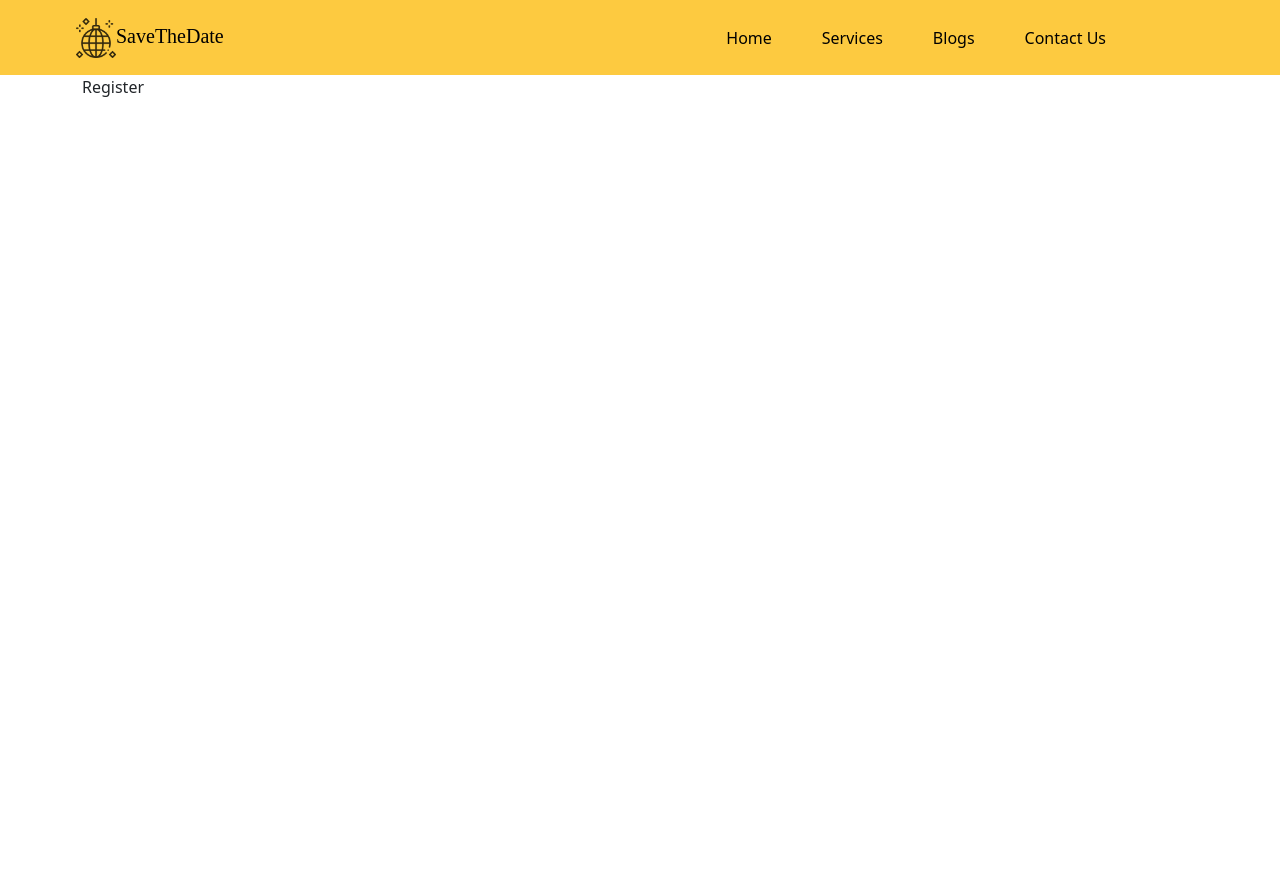
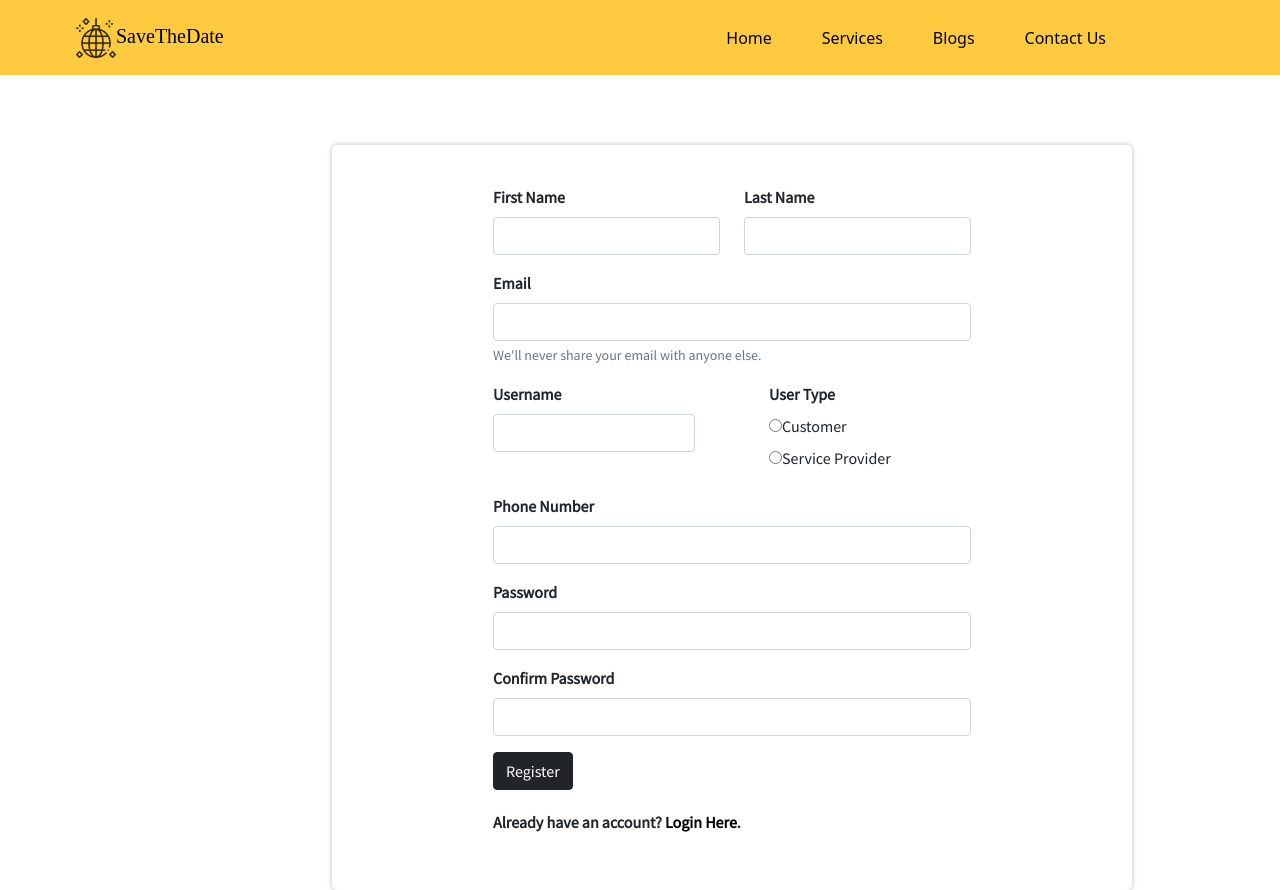
Before and after one commit to saleheenshafiq9/SaveTheDate, a React (Create React App) app in the folder save-the-date/save-the-date/: page /register in a window 1280 px wide. Before the commit the page ends 800 px from the top, so only its background shows below. Built offline with nearby package versions, Linux system fonts and the light colour scheme; a web font is replaced by a local one.

Commit message:
register UI done

```diff
--- a/save-the-date/save-the-date/package.json
+++ b/save-the-date/save-the-date/package.json
@@ -16,10 +16,13 @@
     "react": "^18.0.0",
     "react-dom": "^18.0.0",
     "react-icons": "^4.3.1",
+    "react-phone-number-input": "^3.1.50",
+    "react-redux": "^8.0.0",
     "react-router": "^6.3.0",
     "react-router-dom": "^6.3.0",
     "react-scripts": "5.0.0",
     "reactstrap": "^9.0.1",
+    "redux": "^4.1.2",
     "web-vitals": "^2.1.4"
   },
   "scripts": {
--- a/save-the-date/save-the-date/src/Components/Login/Login.css
+++ b/save-the-date/save-the-date/src/Components/Login/Login.css
@@ -17,6 +17,28 @@
   margin-left: 450px;
 }
 
+#box-reg {
+  background-color: #fff;
+  background-position: center;
+  background-size: cover;
+  display: flex;
+  justify-content: center;
+  align-items: center;
+  margin-top: 70px;
+  box-sizing: border-box;
+  font-family: "Source Sans Pro", sans-serif;
+  width: 800px;
+  min-height: 400px;
+  background: #fff;
+  border-radius: 5px;
+  box-shadow: 0 0 5px rgba(0, 0, 0, 0.3);
+  padding: 40px 30px;
+  margin-left: 250px;
+}
+.typechoose {
+  margin-left: 50px;
+}
+
 .register-text {
   font-weight: 600;
   margin-top: 20px;
@@ -31,3 +53,7 @@
   text-decoration: none;
   color: #ce6c47;
 }
+
+.nav-link:active {
+  background-color: #ce6c47;
+}
--- a/save-the-date/save-the-date/src/Components/Login/Login.js
+++ b/save-the-date/save-the-date/src/Components/Login/Login.js
@@ -2,20 +2,60 @@ import React, { Component } from "react";
 import { Formik } from "formik";
 import "./Login.css";
 import { Link } from "react-router-dom";
+import Register from "./Register";
 
 class Login extends Component {
   render() {
     return (
       <div>
+        <ul
+          className="nav nav-pills justify-content-center"
+          id="pills-tab"
+          role="tablist"
+        >
+          <li className="nav-item">
+            <a
+              className="nav-link active"
+              id="pills-home-tab"
+              data-toggle="pill"
+              href="#pills-home"
+              role="tab"
+              aria-controls="pills-home"
+              aria-selected="true"
+            >
+              Login
+            </a>
+          </li>
+          <li className="nav-item">
+            <a
+              className="nav-link"
+              id="pills-profile-tab"
+              data-toggle="pill"
+              href="#pills-profile"
+              role="tab"
+              aria-controls="pills-profile"
+              aria-selected="false"
+            >
+              Sign Up
+            </a>
+          </li>
+        </ul>
+        <div className="tab-content" id="pills-tabContent">
+          <div
+            className="tab-pane fade show active"
+            id="pills-home"
+            role="tabpanel"
+            aria-labelledby="pills-home-tab"
+          >
             <Formik
-          initialValues={{ email: "", password: "" }}
+              initialValues={{ username: "", password: "" }}
               onSubmit={(values) => {
                 console.log(values);
               }}
               validate={(values) => {
                 const errors = {};
-            if (!values.email) {
-              errors.email = "Required";
+                if (!values.username) {
+                  errors.username = "Required";
                 }
 
                 if (!values.password) {
@@ -28,25 +68,22 @@ class Login extends Component {
               }}
             >
               {({ values, handleChange, handleSubmit, errors }) => (
-            <div classNameName="container" id="box">
+                <div className="container" id="box">
                   <form onSubmit={handleSubmit}>
                     <div className="mb-3">
                       <label for="exampleInputEmail1" className="form-label">
-                    <b>Email address</b>
+                        <b>Username</b>
                       </label>
                       <input
-                    type="email"
+                        type="text"
                         className="form-control"
                         id="exampleInputEmail1"
                         aria-describedby="emailHelp"
-                    name="email"
-                    value={values.email}
+                        name="username"
+                        value={values.username}
                         onChange={handleChange}
                       />
-                  <span style={{ color: "Red" }}>{errors.email}</span>
-                  <div id="emailHelp" className="form-text">
-                    We'll never share your email with anyone else.
-                  </div>
+                      <span style={{ color: "Red" }}>{errors.username}</span>
                     </div>
                     <div className="mb-3">
                       <label for="exampleInputPassword1" className="form-label">
@@ -74,6 +111,16 @@ class Login extends Component {
               )}
             </Formik>
           </div>
+          <div
+            className="tab-pane fade"
+            id="pills-profile"
+            role="tabpanel"
+            aria-labelledby="pills-profile-tab"
+          >
+            <Register />
+          </div>
+        </div>
+      </div>
     );
   }
 }
--- a/save-the-date/save-the-date/src/Components/Login/Register.js
+++ b/save-the-date/save-the-date/src/Components/Login/Register.js
@@ -1,9 +1,208 @@
 import React from "react";
+import { Formik, Field } from "formik";
+import { Link } from "react-router-dom";
+import "./Login.css";
+import "react-phone-number-input/style.css";
 
 const Register = (props) => {
   return (
     <div>
-      <p>Register</p>
+      <Formik
+        initialValues={{
+          firstname: "",
+          lastname: "",
+          email: "",
+          username: "",
+          password: "",
+          confirmpassword: "",
+          phone: "",
+          type: "",
+        }}
+        onSubmit={(values) => {
+          console.log(values);
+        }}
+        validate={(values) => {
+          const errors = {};
+          if (!values.firstname) {
+            errors.firstname = "Required";
+          }
+          if (!values.lastname) {
+            errors.lastname = "Required";
+          }
+          if (!values.username) {
+            errors.username = "Required";
+          }
+          if (!values.email) {
+            errors.email = "Required";
+          }
+          if (!values.phone) {
+            errors.phone = "Required";
+          }
+          if (!values.password) {
+            errors.password = "Required";
+          } else if (values.password.length < 4) {
+            errors.password = "Must be atleast 4 characters!";
+          }
+          if (!values.confirmpassword) {
+            errors.confirmpassword = "Required";
+          } else if (values.password !== values.confirmpassword) {
+            errors.confirmpassword = "Password field does no match!";
+          }
+          //console.log(errors);
+          return errors;
+        }}
+      >
+        {({ values, handleChange, handleSubmit, errors }) => (
+          <div className="container" id="box-reg">
+            <form onSubmit={handleSubmit}>
+              <div className="mb-3">
+                <div className="row">
+                  <div className="col">
+                    <label for="exampleInputFirstName1" className="form-label">
+                      <b>First Name</b>
+                    </label>
+                    <input
+                      type="text"
+                      className="form-control"
+                      id="exampleInputFirstName1"
+                      aria-describedby="textHelp"
+                      name="firstname"
+                      value={values.firstname}
+                      onChange={handleChange}
+                    />
+                    <span style={{ color: "Red" }}>{errors.firstname}</span>
+                  </div>
+                  <div className="col">
+                    <label for="exampleInputLastName1" className="form-label">
+                      <b>Last Name</b>
+                    </label>
+                    <input
+                      type="text"
+                      className="form-control"
+                      id="exampleInputLastName1"
+                      aria-describedby="textHelp"
+                      name="lastname"
+                      value={values.lastname}
+                      onChange={handleChange}
+                    />
+                    <span style={{ color: "Red" }}>{errors.lastname}</span>
+                  </div>
+                </div>
+              </div>
+
+              <div className="mb-3">
+                <label for="exampleInputEmail1" className="form-label">
+                  <b>Email</b>
+                </label>
+                <input
+                  type="email"
+                  className="form-control"
+                  id="exampleInputEmail1"
+                  aria-describedby="emailHelp"
+                  name="email"
+                  value={values.email}
+                  onChange={handleChange}
+                />
+                <span style={{ color: "Red" }}>{errors.email}</span>
+                <div id="emailHelp" className="form-text">
+                  We'll never share your email with anyone else.
+                </div>
+              </div>
+              <div className="mb-3">
+                <div className="row">
+                  <div className="col">
+                    <label for="exampleInputUsername1" className="form-label">
+                      <b>Username</b>
+                    </label>
+                    <input
+                      type="text"
+                      className="form-control"
+                      id="exampleInputUsername1"
+                      name="username"
+                      value={values.username}
+                      onChange={handleChange}
+                    />
+                    <span style={{ color: "Red" }}>{errors.username}</span>
+                  </div>
+                  <div className="col typechoose">
+                    <label for="exampleInputtype1" className="form-label">
+                      <b>User Type</b>
+                    </label>
+                    <br />
+                    <div role="group" aria-labelledby="my-radio-group">
+                      <label>
+                        <Field type="radio" name="type" value="customer" />
+                        Customer
+                      </label>
+                      <br />
+                      <label>
+                        <Field
+                          type="radio"
+                          name="type"
+                          value="serviceprovider"
+                          id="typechoose"
+                        />
+                        Service Provider
+                      </label>
+                    </div>
+                  </div>
+                </div>
+              </div>
+              <div className="mb-3">
+                <label for="exampleInputPhone1" className="form-label">
+                  <b>Phone Number</b>
+                </label>
+                <input
+                  type="tel"
+                  className="form-control"
+                  id="exampleInputPhone1"
+                  name="phone"
+                  value={values.phone}
+                  onChange={handleChange}
+                />
+                <span style={{ color: "Red" }}>{errors.phone}</span>
+              </div>
+              <div className="mb-3">
+                <label for="exampleInputPassword1" className="form-label">
+                  <b>Password</b>
+                </label>
+                <input
+                  type="password"
+                  className="form-control"
+                  id="exampleInputPassword1"
+                  name="password"
+                  value={values.password}
+                  onChange={handleChange}
+                />
+                <span style={{ color: "Red" }}>{errors.password}</span>
+              </div>
+              <div className="mb-3">
+                <label
+                  for="exampleInputConfirmPassword1"
+                  className="form-label"
+                >
+                  <b>Confirm Password</b>
+                </label>
+                <input
+                  type="password"
+                  className="form-control"
+                  id="exampleInputConfirmPassword1"
+                  name="confirmpassword"
+                  value={values.confirmpassword}
+                  onChange={handleChange}
+                />
+                <span style={{ color: "Red" }}>{errors.confirmpassword}</span>
+              </div>
+              <button type="submit" className="btn btn-dark">
+                Register
+              </button>
+              <p className="register-text">
+                Already have an account? <Link to="/login">Login Here</Link>.
+              </p>
+            </form>
+          </div>
+        )}
+      </Formik>{" "}
     </div>
   );
 };
--- /dev/null
+++ b/save-the-date/save-the-date/src/Components/redux/store.js
@@ -0,0 +1,4 @@
+import { createStore } from "redux";
+import { reducer } from "./reducer";
+
+export const store = createStore(reducer);
```
Also changed, not shown: save-the-date/save-the-date/src/Components/redux/actionCreators.js (added), save-the-date/save-the-date/src/Components/redux/actionTypes.js (added), save-the-date/save-the-date/src/Components/redux/reducer.js (added), 1 other file (tests, documents, lock files or other folders). Lines whose indentation alone changed are shown as unchanged.
